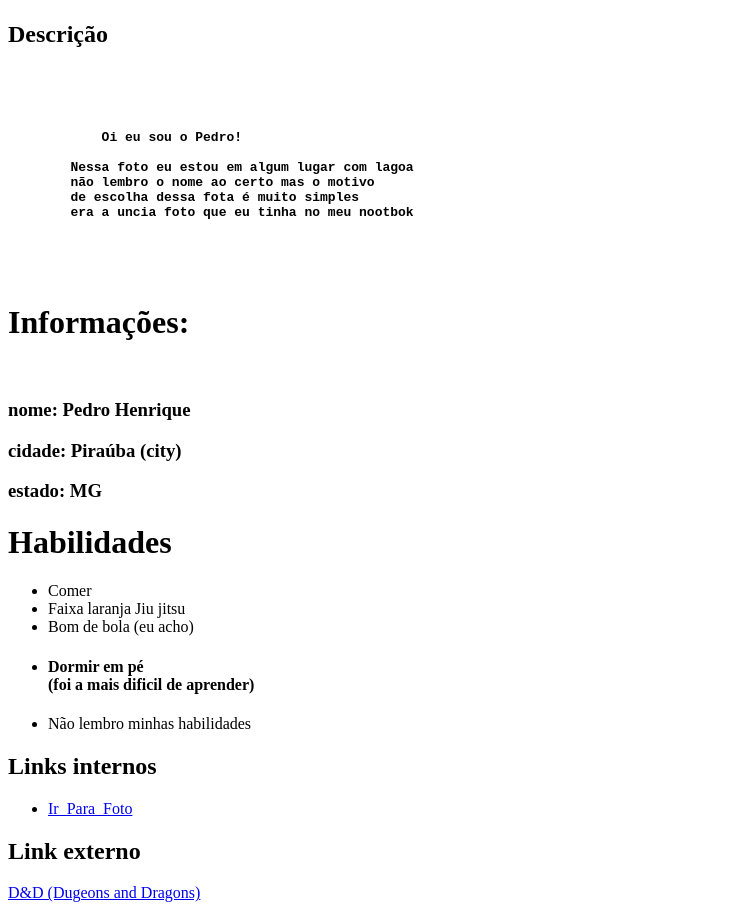
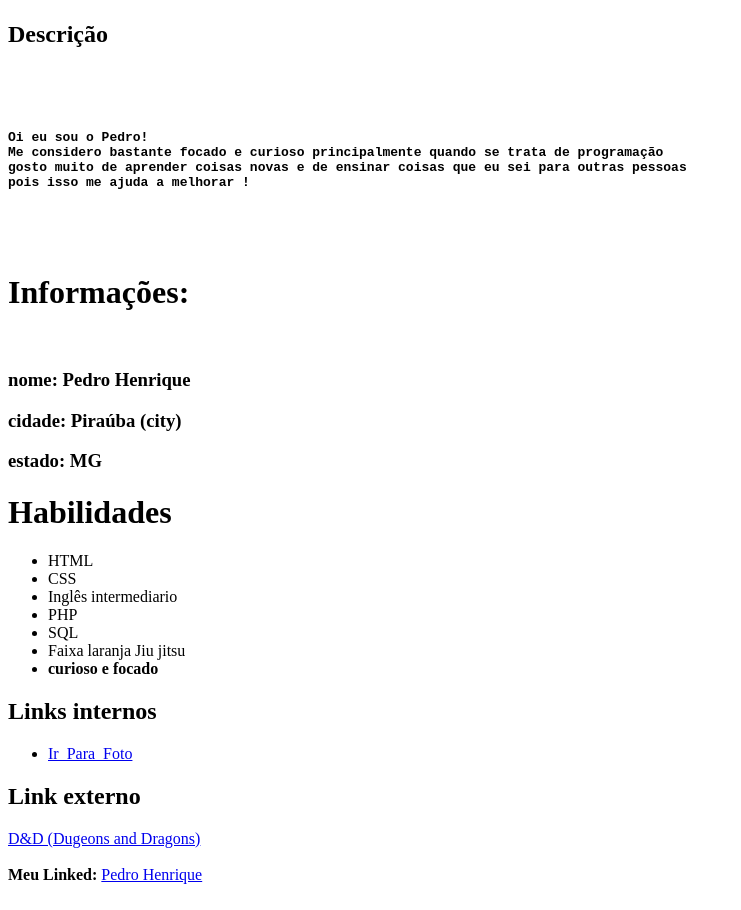
Before and after one commit to iroDevs/web-trybe, a plain HTML site: page index.html in a window 1280 px wide. Shown: the part 471-1381 px from the top of the page, without its empty margins (0-741 px from the left). Drawn offline with Linux system fonts and the light colour scheme.

Commit message:
atualizaçoes

```diff
--- a/index.html
+++ b/index.html
@@ -14,12 +14,10 @@
     <pre align="justify">
     </a>
         <h4>
-            Oi eu sou o Pedro!
-
-        Nessa foto eu estou em algum lugar com lagoa
-        não lembro o nome ao certo mas o motivo
-        de escolha dessa fota é muito simples
-        era a uncia foto que eu tinha no meu nootbok
+Oi eu sou o Pedro!
+Me considero bastante focado e curioso principalmente quando se trata de programação
+gosto muito de aprender coisas novas e de ensinar coisas que eu sei para outras pessoas
+pois isso me ajuda a melhorar !
     </h4>
     </pre>
     <header>
@@ -34,11 +32,13 @@
         <a name="habilidades">
         <h1>Habilidades</h1>
         <ul>
-            <li>Comer</li>
+            <li>HTML</li>
+            <li>CSS</li>
+             <li>Inglês intermediario</li>
+            <li>PHP</li>
+            <li>SQL</li>
             <li>Faixa laranja Jiu jitsu</li>
-            <li>Bom de bola (eu acho)</li>
-            <h4><li>Dormir em pé </li>(foi a mais dificil de aprender)</h4>
-            <li>Não lembro minhas habilidades</li>
+            <strong><li>curioso e focado</li></strong>
         </a>
 
         </ul>
@@ -56,7 +56,9 @@
 
         </ul>
         <h2>Link externo</h2>
-        <a href="https://dnd.wizards.com/">D&D (Dugeons and Dragons)</a>
+        <a href="https://dnd.wizards.com/">D&D (Dugeons and Dragons)</a><br><br>
+        <strong>Meu Linked:</strong>
+        <a href="https://www.linkedin.com/in/pedro-henrique-loures-de-oliveira-5a97881b0/">Pedro Henrique</a>
 
     </div>
 
```
